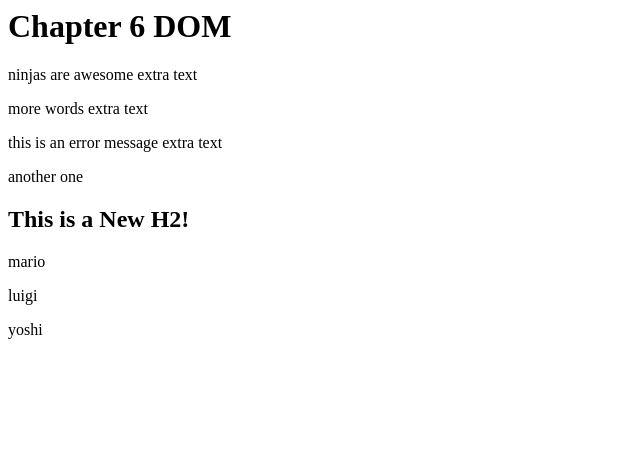
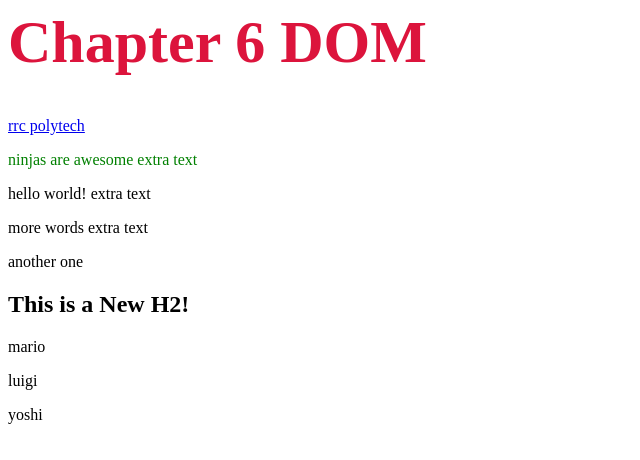
Before and after one commit to roLontoc/modern-javascript, a plain HTML site: page chapter_6/index.html in a window 1280 px wide. Shown: the whole page, without its empty margins (0-640 px from the left). Drawn offline with Linux system fonts and the light colour scheme.

Commit message:
added example usage of changing style attributes

```diff
--- a/chapter_6/index.html
+++ b/chapter_6/index.html
@@ -5,11 +5,12 @@
   <title>Document</title>
 </head>
 <body>
-  <h1 id ="page-title">Chapter 6 DOM</h1>
+  <h1 id ="page-title" style="color: orange">Chapter 6 DOM</h1>
+  <a href="https://www.google.ca">goggle</a>
   <div>
+    <p class = "error">this is an error message</p>
     <p>hello world!</p>
     <p>more words</p>
-    <p class = "error">this is an error message</p>
   </div>
   <div class="error">another one</div>
   <div class="content">
--- a/chapter_6/sandbox.js
+++ b/chapter_6/sandbox.js
@@ -54,3 +54,32 @@ const people = ["mario", "luigi", "yoshi"];
 people.forEach(person => {
   content.innerHTML += `<p>${person}</p> `
 });
+
+
+// CHANGING ATTRIBUTES
+
+const link = document.querySelector("a");
+console.log(link.getAttribute('href'));
+link.setAttribute("href", "https://www.rrc.ca");
+link.innerText = "rrc polytech";
+
+const mssg = document.querySelector("p");
+console.log(mssg.getAttribute("class"));
+mssg.setAttribute("class", "success");
+console.log(mssg.getAttribute("class"));
+mssg.setAttribute("style", "color: green;");
+
+
+// // CHANGING STYLE ATTRIBUTES
+// set attribute overrides all previous styles
+const title = document.querySelector("h1");
+
+//title.setAttribute("style", "margin: 50px;");
+console.log(title.style);
+console.log(title.style.color);
+
+// this adds a new property without overriding it
+title.style.margin = "50px";
+title.style.color = "crimson";
+title.style.fontSize = "60px";
+title.style.margin = "";
```
